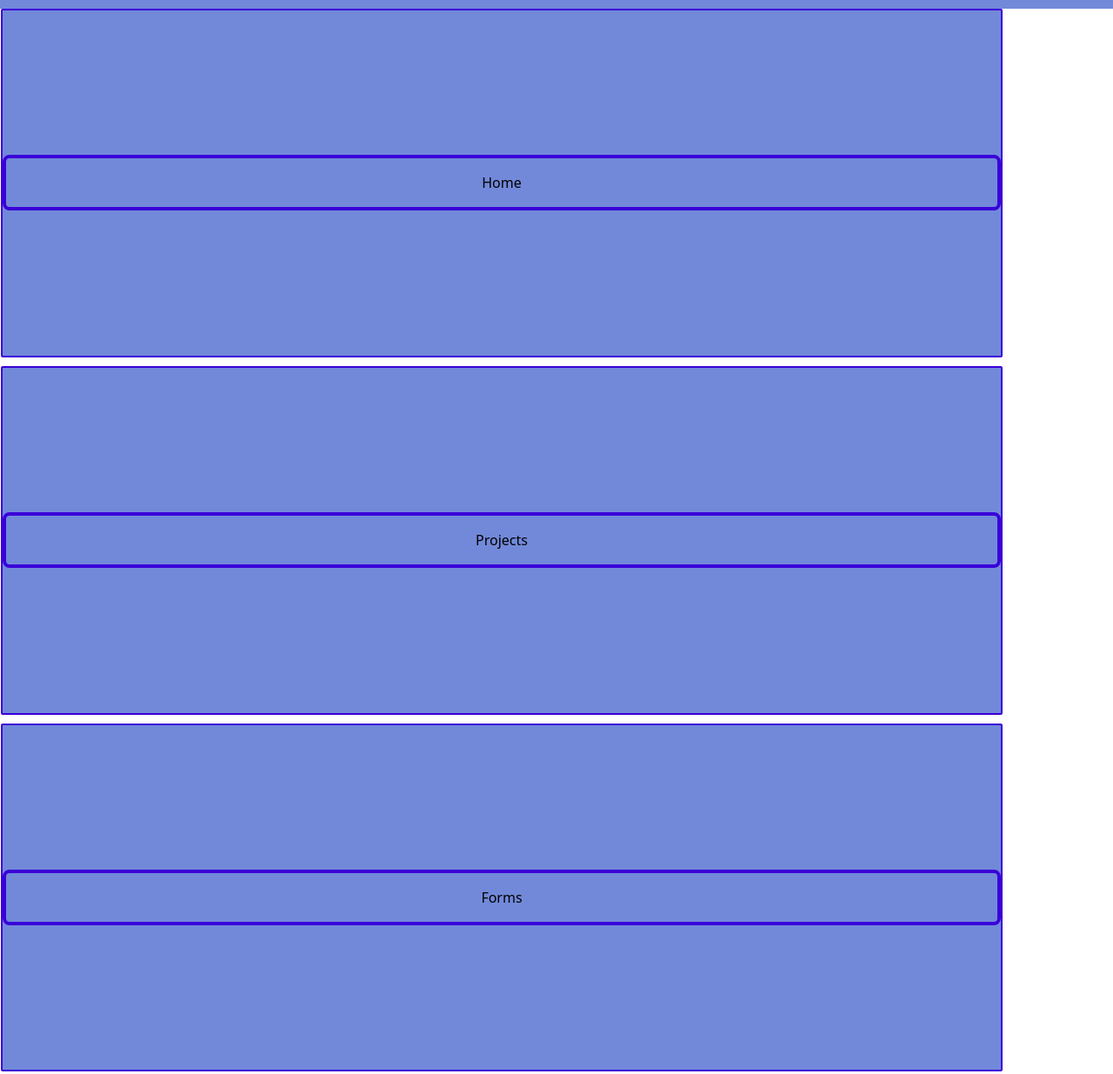
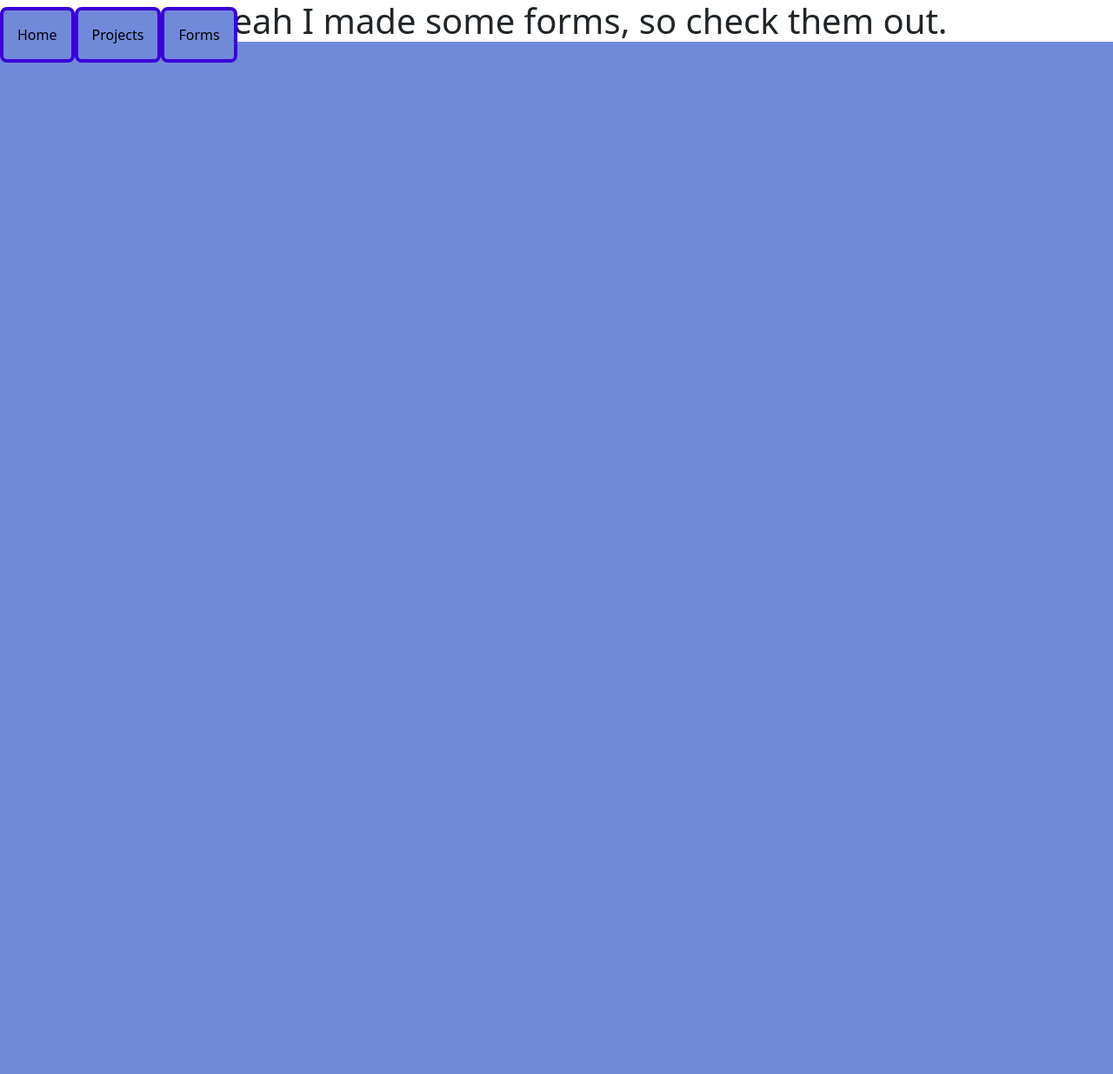
Before and after one commit to roythearsonist/roythearsonist.github.io, a plain HTML site: page forms/index.html in a window 1280 px wide. Shown: the top 1235 px of the page at 87% size. After the commit the page ends 800 px from the top, so only its background shows below. Drawn offline with nearby package versions, Linux system fonts and the light colour scheme; files whose address does not match are found by name.

Commit message:
Better navbar
Also fixed the body tag

```diff
--- a/forms/index.html
+++ b/forms/index.html
@@ -28,18 +28,14 @@
     <meta name="viewport" content="width=device-width, initial-scale=1" />
   </head>
   <body>
-    <nav class="socials">
-      <li>
-        <button class="navbtn"><a href="./">Home</a></button>
-      </li>
-      <li>
-        <button class="navbtn"><a href="projects/">Projects</a></button>
-      </li>
-      <li>
-        <button class="navbtn"><a href="forms/">Forms</a></button>
-      </li>
+    <nav class="navbar d-flex flex-row">
+      <button class="navbtn"><a href="./">Home</a></button>
+
+      <button class="navbtn"><a href="projects/">Projects</a></button>
+
+      <button class="navbtn"><a href="forms/">Forms</a></button>
     </nav>
-    <h1>So yeah I made some forms, so </h1>
+    <h1>So yeah I made some forms, so check them out.</h1>
     <!--Bootstrap Script-->
     <script
       src="https://cdn.jsdelivr.net/npm/bootstrap@5.0.2/dist/js/bootstrap.bundle.min.js"
```
Also changed, not shown: index.html (+1 -2 lines).
